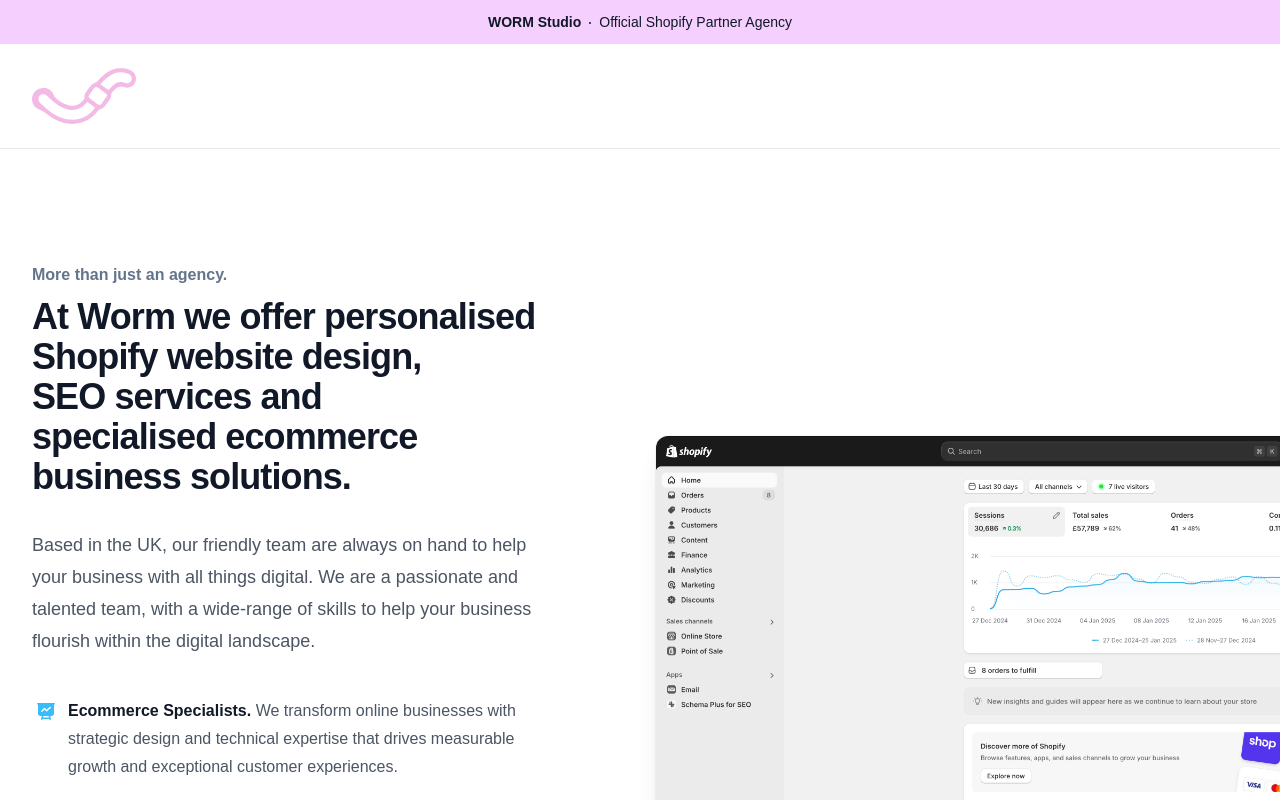
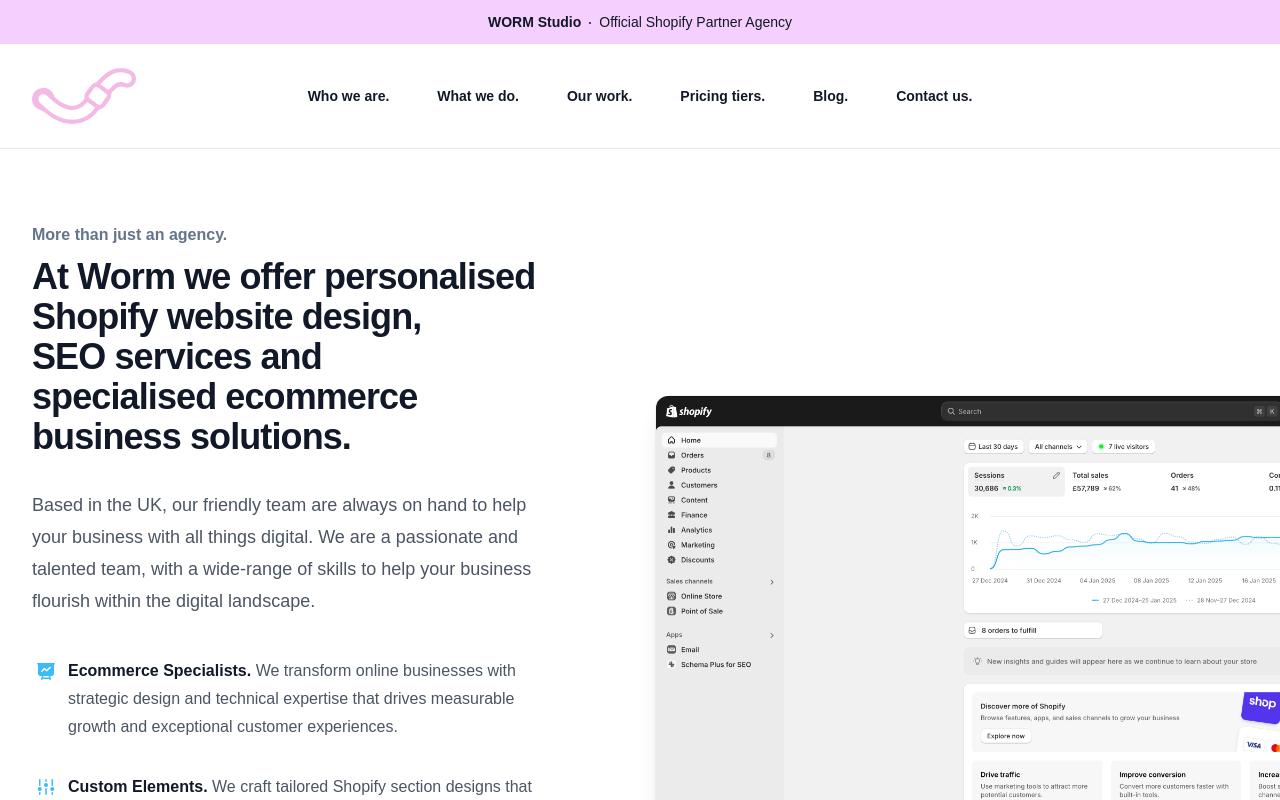
Before and after one commit to danielglazebrook/slither-workshop, a Next.js app: page / in a window 1280 px wide. Shown: the top 800 px of the page. Built offline with nearby package versions, Linux system fonts and the light colour scheme.

Commit message:
updated styling

```diff
--- a/app/page.js
+++ b/app/page.js
@@ -24,12 +24,12 @@
 import Image from "next/image";
 
 const navigation = [
-  // { name: "Who we are.", href: "/who-we-are" },
-  // { name: "What we do.", href: "/what-we-do" },
-  // { name: "Our work.", href: "/our-work" },
-  // { name: "Pricing tiers.", href: "#pricing-tiers" },
-  // { name: "Blog.", href: "/blogs" },
-  // { name: "Contact us.", href: "/contact-us" },
+  { name: "Who we are.", href: "/who-we-are" },
+  { name: "What we do.", href: "/what-we-do" },
+  { name: "Our work.", href: "/our-work" },
+  { name: "Pricing tiers.", href: "#pricing-tiers" },
+  { name: "Blog.", href: "/blogs" },
+  { name: "Contact us.", href: "/contact-us" },
 ];
 
 const features = [
@@ -210,7 +210,7 @@
         <header className="inset-x-0 z-50 border-b border-solid border-gray-200">
           <nav
             aria-label="Global"
-            className="flex items-center justify-between p-6 lg:px-8"
+            className="flex items-center justify-between p-6 lg:px-8 mx-auto max-w-7xl"
           >
             <div className="flex lg:flex-1">
               <a href="#" className="-m-1.5 p-1.5">
@@ -289,7 +289,7 @@
       </div>
 
       {/* Intro */}
-      <div className="overflow-hidden bg-white py-10 pb-20 sm:py-24">
+      <div className="overflow-hidden bg-white py-10 pb-20 sm:pt-14">
           <div className="mx-auto max-w-7xl px-6 lg:px-8">
             <div className="mx-auto grid grid-cols-1 gap-x-8 gap-y-16 sm:gap-y-20 lg:mx-0 lg:max-w-none lg:grid-cols-2 flex items-center">
               <div className="lg:pr-8 lg:pt-4">
```
